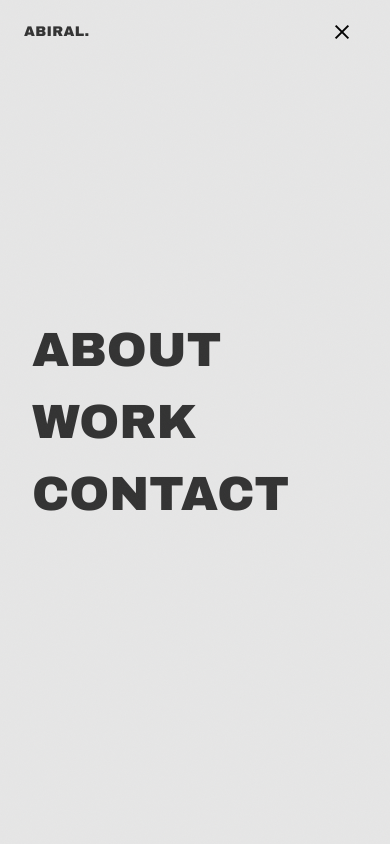
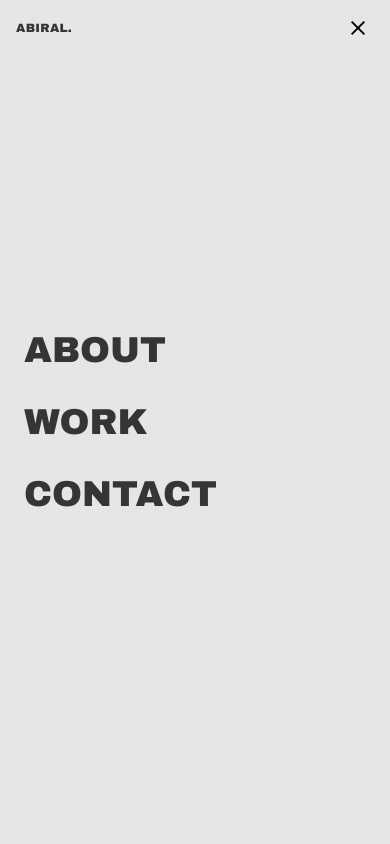
Before and after one commit to Abiralstha99/portfolio, a React (Vite) app: page / in a window 390 px wide. Both pictures are taken after a click on the button 342 px from the left and 32 px from the top of the page. Shown: the top 844 px of the page. Built offline with nearby package versions, Linux system fonts and the light colour scheme.

Commit message:
Improve responsive layout and section typography

```diff
--- a/src/App.jsx
+++ b/src/App.jsx
@@ -4,7 +4,7 @@ import Navbar from './components/Navbar'
 
 function App() {
   return (
-    <div className="min-h-screen bg-[#E6E6E6] grain-overlay">
+    <div className="min-h-screen bg-[#E6E6E6] grain-overlay overflow-x-hidden">
       <Navbar />
       <main>
         <Intro />
--- a/src/Sections/Intro.jsx
+++ b/src/Sections/Intro.jsx
@@ -3,12 +3,12 @@ import { motion } from 'framer-motion'
 
 function Intro() {
     return (
-        <section className="min-h-screen flex flex-col justify-center px-6 md:px-12 lg:px-16 pt-20">
+        <section className="min-h-screen flex flex-col justify-center px-4 sm:px-6 md:px-12 lg:px-16 pt-16 sm:pt-20">
             <div className="max-w-7xl mx-auto w-full">
                 {/* Main Hero Typography - Massive Brutalist */}
-                <div className="mb-20">
+                <div className="mb-12 sm:mb-16 md:mb-20">
                     <motion.p
-                        className="font-['IBM_Plex_Mono'] text-[10px] tracking-[0.3em] uppercase text-[#666666] mb-8"
+                        className="font-['IBM_Plex_Mono'] text-[9px] sm:text-[10px] tracking-[0.3em] uppercase text-[#666666] mb-4 sm:mb-8"
                         initial={{ opacity: 0, y: 20 }}
                         animate={{ opacity: 1, y: 0 }}
                         transition={{ duration: 0.5, delay: 0.2 }}
@@ -17,7 +17,7 @@ function Intro() {
                     </motion.p>
 
                     <motion.h1
-                        className="font-['Archivo_Black'] text-[clamp(3.5rem,15vw,12rem)] text-black leading-[0.85] tracking-[-0.03em] uppercase"
+                        className="font-['Archivo_Black'] text-[clamp(2.75rem,12vw,12rem)] sm:text-[clamp(3.5rem,15vw,12rem)] text-black leading-[0.85] tracking-[-0.03em] uppercase"
                         initial={{ opacity: 0, y: 60 }}
                         animate={{ opacity: 1, y: 0 }}
                         transition={{ duration: 0.7, delay: 0.4, ease: [0.4, 0, 0.2, 1] }}
@@ -28,52 +28,51 @@ function Intro() {
                     </motion.h1>
 
                     <motion.div
-                        className="mt-10 max-w-lg"
+                        className="mt-6 sm:mt-10 max-w-lg"
                         initial={{ opacity: 0, y: 20 }}
                         animate={{ opacity: 1, y: 0 }}
                         transition={{ duration: 0.5, delay: 0.7 }}
                     >
-                        <p className="text-[15px] text-[#333333] leading-relaxed">
-                            Crafting thoughtful digital experiences with clean code
-                            and bold design. Currently studying Computer Science
-                            at Gettysburg College.
+                        <p className="text-[14px] sm:text-[15px] text-[#333333] leading-relaxed">
+                            Hi, I'm Abiral, a sophomore at Gettysburg College studying Computer Science.
+                            I am a dedicated Software Engineer specializing in full-stack application development.
                         </p>
                     </motion.div>
                 </div>
 
                 {/* Bento Info Grid - Sharp Corners, Hard Shadows */}
                 <motion.div
-                    className="grid grid-cols-2 md:grid-cols-4 gap-4"
+                    className="grid grid-cols-2 md:grid-cols-4 gap-3 sm:gap-4"
                     initial={{ opacity: 0, y: 30 }}
                     animate={{ opacity: 1, y: 0 }}
                     transition={{ duration: 0.6, delay: 0.9 }}
                 >
                     {/* Status Card */}
-                    <div className="brutalist-card p-6">
-                        <p className="font-['IBM_Plex_Mono'] text-[9px] tracking-[0.2em] uppercase text-[#666666] mb-3">
+                    <div className="brutalist-card p-4 sm:p-6">
+                        <p className="font-['IBM_Plex_Mono'] text-[8px] sm:text-[9px] tracking-[0.2em] uppercase text-[#666666] mb-2 sm:mb-3">
                             Status
                         </p>
-                        <p className="text-[14px] text-black font-medium">
+                        <p className="text-[12px] sm:text-[14px] text-black font-medium">
                             Available for work
                         </p>
                     </div>
 
                     {/* Location Card */}
-                    <div className="brutalist-card-white p-6">
-                        <p className="font-['IBM_Plex_Mono'] text-[9px] tracking-[0.2em] uppercase text-[#666666] mb-3">
+                    <div className="brutalist-card-white p-4 sm:p-6">
+                        <p className="font-['IBM_Plex_Mono'] text-[8px] sm:text-[9px] tracking-[0.2em] uppercase text-[#666666] mb-2 sm:mb-3">
                             Based in
                         </p>
-                        <p className="text-[14px] text-black font-medium">
+                        <p className="text-[12px] sm:text-[14px] text-black font-medium">
                             Pennsylvania, USA
                         </p>
                     </div>
 
                     {/* Focus Card */}
-                    <div className="brutalist-card p-6">
-                        <p className="font-['IBM_Plex_Mono'] text-[9px] tracking-[0.2em] uppercase text-[#666666] mb-3">
+                    <div className="brutalist-card p-4 sm:p-6">
+                        <p className="font-['IBM_Plex_Mono'] text-[8px] sm:text-[9px] tracking-[0.2em] uppercase text-[#666666] mb-2 sm:mb-3">
                             Focus
                         </p>
-                        <p className="text-[14px] text-black font-medium">
+                        <p className="text-[12px] sm:text-[14px] text-black font-medium">
                             Full-Stack Dev
                         </p>
                     </div>
@@ -81,13 +80,13 @@ function Intro() {
                     {/* CTA Card - Dark */}
                     <a
                         href="#work"
-                        className="brutalist-card-dark p-6 flex flex-col justify-between group"
+                        className="brutalist-card-dark p-4 sm:p-6 flex flex-col justify-between group min-h-[44px]"
                     >
-                        <p className="font-['IBM_Plex_Mono'] text-[9px] tracking-[0.2em] uppercase text-[#666666] mb-3">
+                        <p className="font-['IBM_Plex_Mono'] text-[8px] sm:text-[9px] tracking-[0.2em] uppercase text-[#666666] mb-2 sm:mb-3">
                             Explore
                         </p>
                         <div className="flex items-center justify-between">
-                            <p className="text-[14px] text-white font-medium">
+                            <p className="text-[12px] sm:text-[14px] text-white font-medium">
                                 View Work
                             </p>
                             <span className="text-white text-lg group-hover:translate-x-1 transition-transform duration-200">
@@ -99,13 +98,13 @@ function Intro() {
 
                 {/* Scroll Indicator - Industrial */}
                 <motion.div
-                    className="mt-24 flex items-center gap-6"
+                    className="mt-12 sm:mt-16 md:mt-24 flex items-center gap-4 sm:gap-6"
                     initial={{ opacity: 0 }}
                     animate={{ opacity: 1 }}
                     transition={{ duration: 0.5, delay: 1.2 }}
                 >
                     <div className="w-12 h-px bg-black" />
-                    <p className="font-['IBM_Plex_Mono'] text-[9px] tracking-[0.25em] uppercase text-[#666666]">
+                    <p className="font-['IBM_Plex_Mono'] text-[8px] sm:text-[9px] tracking-[0.25em] uppercase text-[#666666]">
                         Scroll to explore
                     </p>
                 </motion.div>
--- a/src/components/Navbar.jsx
+++ b/src/components/Navbar.jsx
@@ -34,12 +34,12 @@ function Navbar() {
         <>
             <nav className={`fixed top-0 left-0 right-0 z-50 transition-all duration-200 ${scrolled ? 'bg-[#E6E6E6] border-b border-black' : 'bg-transparent'
                 }`}>
-                <div className="max-w-7xl mx-auto px-6 md:px-12 lg:px-16">
-                    <div className="flex items-center justify-between h-16 md:h-20">
+                <div className="max-w-7xl mx-auto px-4 sm:px-6 md:px-12 lg:px-16">
+                    <div className="flex items-center justify-between h-14 sm:h-16 md:h-20">
                         {/* Logo - Brutalist */}
                         <a
                             href="#"
-                            className="font-['Archivo_Black'] text-sm uppercase tracking-wide text-black hover:opacity-60 transition-opacity"
+                            className="font-['Archivo_Black'] text-xs sm:text-sm uppercase tracking-wide text-black hover:opacity-60 transition-opacity py-2"
                         >
                             Abiral.
                         </a>
@@ -58,8 +58,8 @@ function Navbar() {
                             ))}
                         </ul>
 
-                        {/* Mobile Hamburger */}
-                        <div className="md:hidden">
+                        {/* Mobile Hamburger - 44px min touch target */}
+                        <div className="md:hidden flex items-center justify-center min-w-[44px] min-h-[44px] -mr-2">
                             <Hamburger
                                 toggled={isOpen}
                                 toggle={setOpen}
@@ -74,13 +74,13 @@ function Navbar() {
             {/* Mobile Menu Overlay - Brutalist */}
             <div className={`md:hidden fixed inset-0 z-40 transition-all duration-300 ${isOpen ? 'opacity-100 visible' : 'opacity-0 invisible pointer-events-none'
                 } bg-[#E6E6E6]`}>
-                <div className="flex flex-col items-start justify-center h-full px-8">
-                    <ul className="flex flex-col gap-6">
+                <div className="flex flex-col items-start justify-center h-full px-6 sm:px-8">
+                    <ul className="flex flex-col gap-4 sm:gap-6">
                         {navLinks.map((link, index) => (
                             <li key={link.href}>
                                 <a
                                     href={link.href}
-                                    className="font-['Archivo_Black'] text-5xl uppercase text-black hover:opacity-50 transition-opacity"
+                                    className="font-['Archivo_Black'] text-4xl sm:text-5xl uppercase text-black hover:opacity-50 transition-opacity block py-2 min-h-[48px]"
                                     onClick={() => setOpen(false)}
                                     style={{
                                         opacity: isOpen ? 1 : 0,
--- a/src/index.css
+++ b/src/index.css
@@ -282,10 +282,26 @@ a {
 }
 
 /* ═══════════════════════════════════════════════════════════════
-   MOBILE OPTIMIZATIONS
+   RESPONSIVE: MOBILE, TABLET, DESKTOP
 ═══════════════════════════════════════════════════════════════ */
 
-@media (max-width: 768px) {
+/* Prevent horizontal overflow on all viewports */
+html {
+  overflow-x: hidden;
+}
+body {
+  overflow-x: hidden;
+}
+
+/* Mobile: small phones (max 479px) */
+@media (max-width: 479px) {
+  body {
+    font-size: 14px;
+  }
+}
+
+/* Mobile: phones (480px–767px) */
+@media (max-width: 767px) {
   body {
     font-size: 14px;
   }
@@ -295,6 +311,21 @@ a {
   .tonal-card:hover {
     transform: none;
     box-shadow: none;
+  }
+
+  .brutalist-btn,
+  .brutalist-btn-outline {
+    min-height: 44px;
+    padding: 12px 20px;
+    font-size: 10px;
+  }
+}
+
+/* Tablet: (768px–1023px) */
+@media (min-width: 768px) and (max-width: 1023px) {
+  .brutalist-btn,
+  .brutalist-btn-outline {
+    min-height: 44px;
   }
 }
 
```
Also changed, not shown: src/Sections/About.jsx (+27 -21 lines), src/Sections/Contact.jsx (+10 -10 lines), src/Sections/Skills.jsx (+8 -8 lines).
